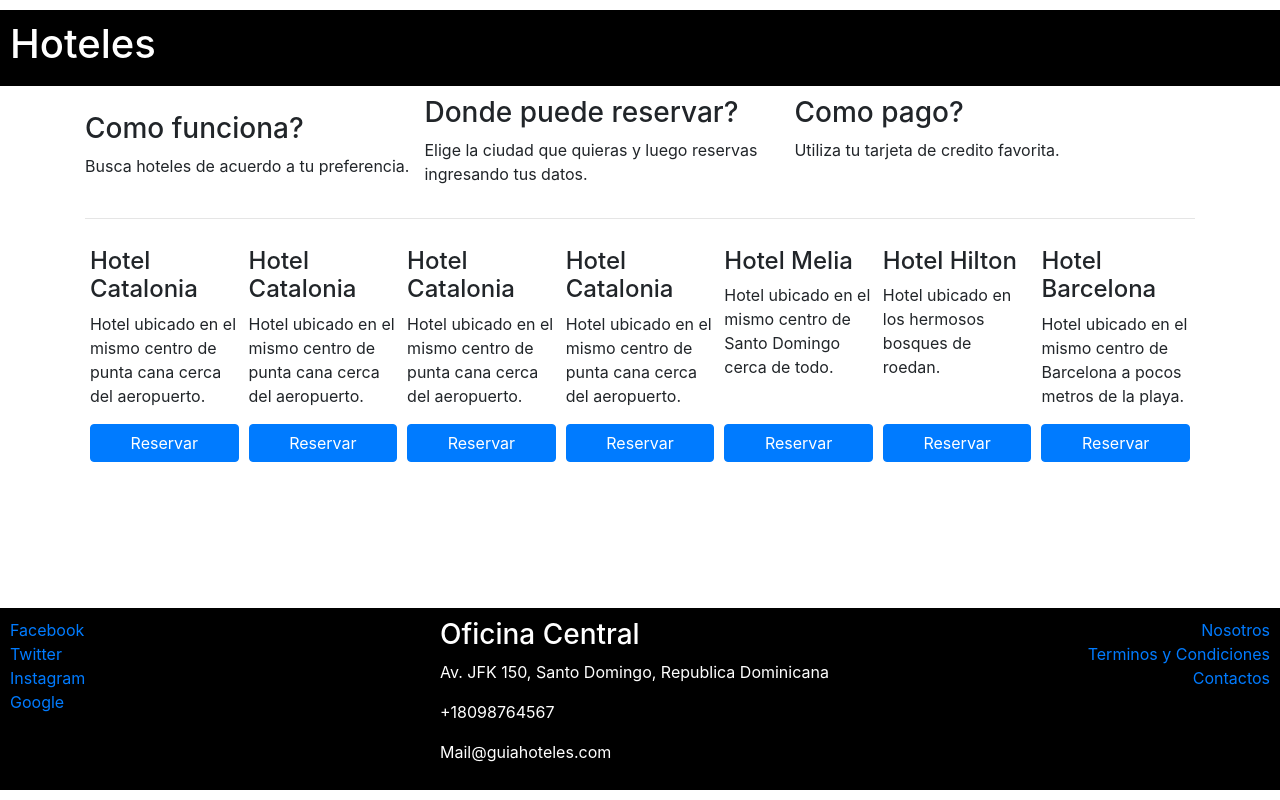
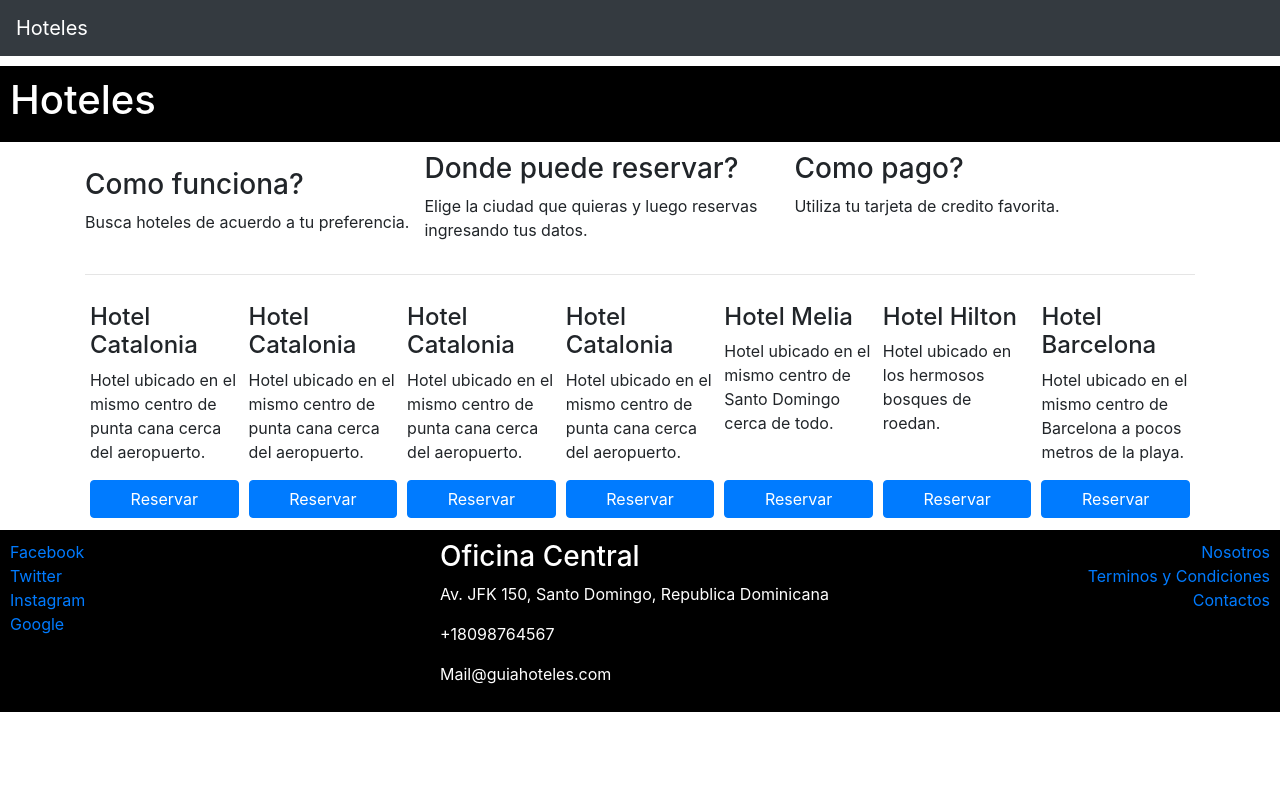
Before and after one commit to emmanuelepp/Guia-Hoteles, a website: page index.html in a window 1280 px wide. Drawn offline with nearby package versions, Linux system fonts and the light colour scheme.

Commit message:
Agregando nav bar

```diff
--- a/css/main.css
+++ b/css/main.css
@@ -8,17 +8,11 @@
 }
 
 footer {
-   position: absolute;
-   bottom: 0;
     padding: 10px 10px 10px 10px;
     background-color: black;
     color: white;
     margin-bottom: 10px;
     margin-top: 10px;
-    width: 100%;
-
-
-
 }
 
 .card-hotel {
--- a/index.html
+++ b/index.html
@@ -13,6 +13,9 @@
 </head>
 
 <body>
+  <nav class="navbar navbar-dark bg-dark">
+    <a class="navbar-brand" href="#">Hoteles </a>
+  </nav>
   <div class="jumbotron">
     <h1 class="d-flex flex"> Hoteles</h1>
   </div>
```
